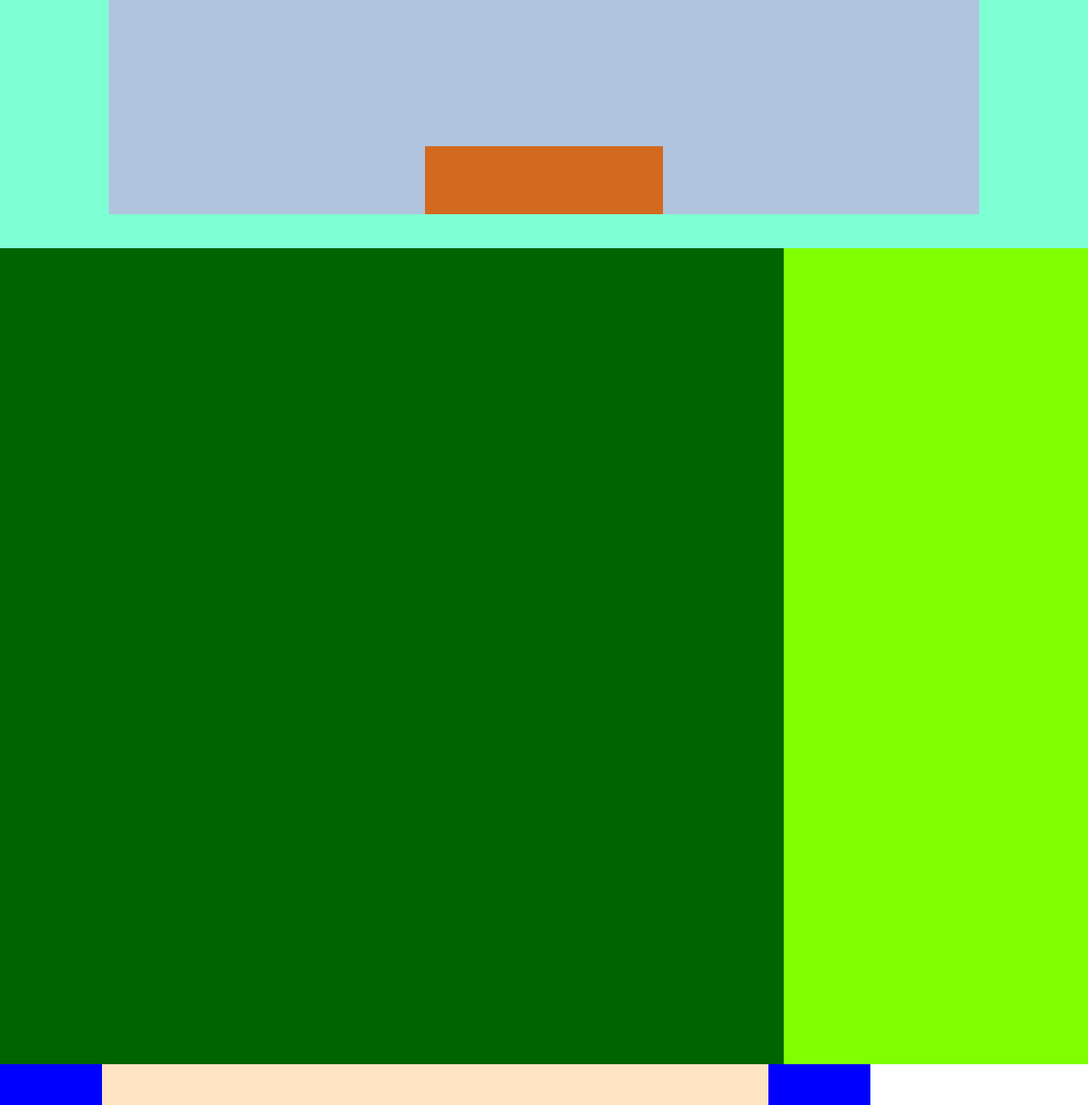
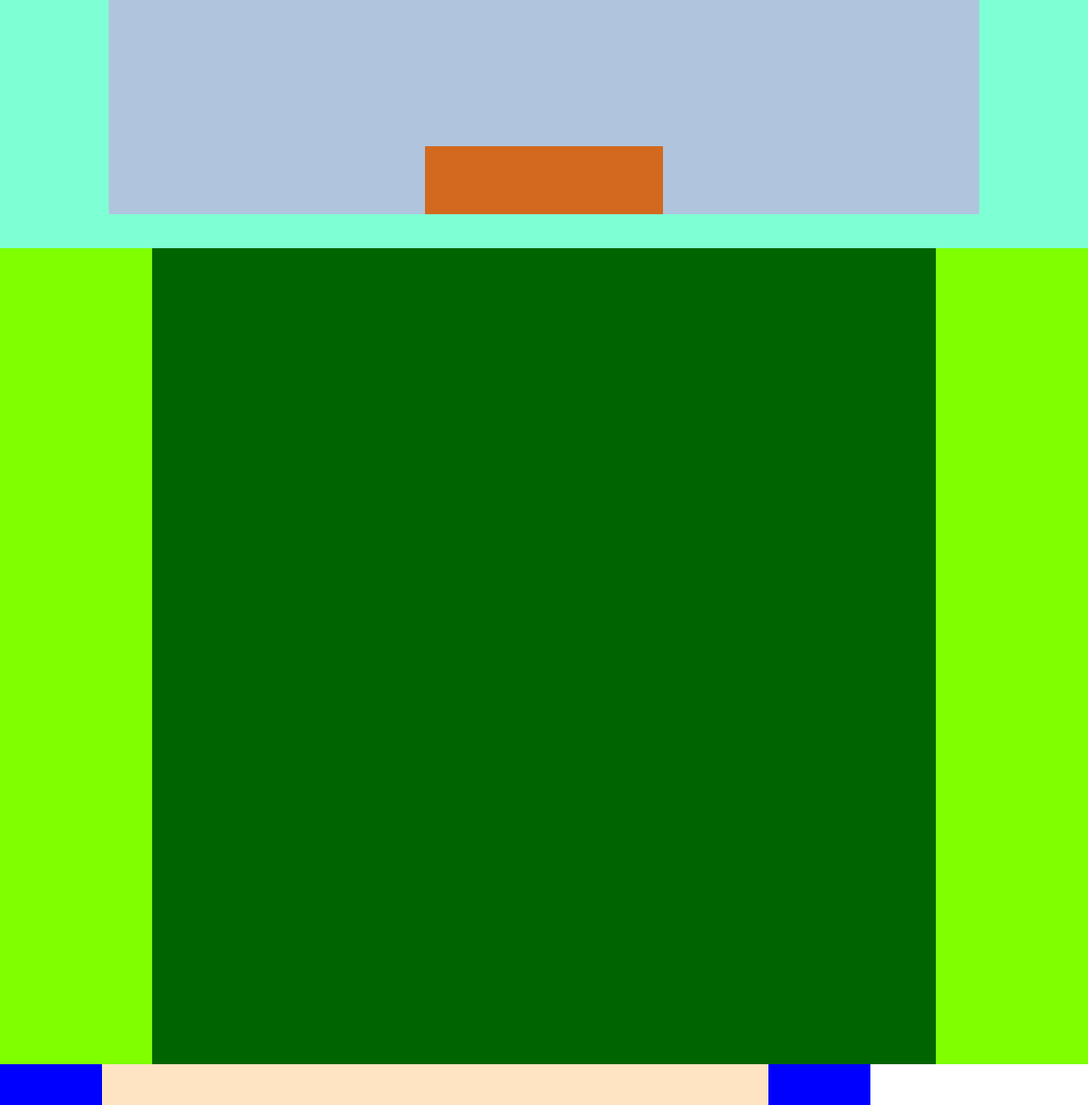
Before and after one commit to lorenzoferrante97/htmlcss-struttura-discord, a plain HTML site: page index.html in a window 1280 px wide. Shown: the part 116-1416 px from the top of the page at 85% size. Drawn offline with Linux system fonts and the light colour scheme.

Commit message:
add: perfect center assigned to main sections

```diff
--- a/index.html
+++ b/index.html
@@ -34,7 +34,7 @@
 
     <main>
         <!-- section 1 -->
-        <section class="flex">
+        <section class="flex perfect-center">
             <!-- img -->
             <figure>
 
@@ -47,7 +47,7 @@
         </section>
 
         <!-- section 2 -->
-        <section class="flex">
+        <section class="flex perfect-center">
             <!-- content -->
              <div>
 
@@ -59,7 +59,7 @@
         </section>
 
         <!-- section 3 -->
-        <section class="flex">
+        <section class="flex perfect-center">
             <!-- img -->
             <figure>
 
@@ -72,7 +72,7 @@
         </section>
 
         <!-- section 4 -->
-        <section class="flex-column">
+        <section class="flex-column perfect-center">
             <!-- content -->
              <div>
 
```
